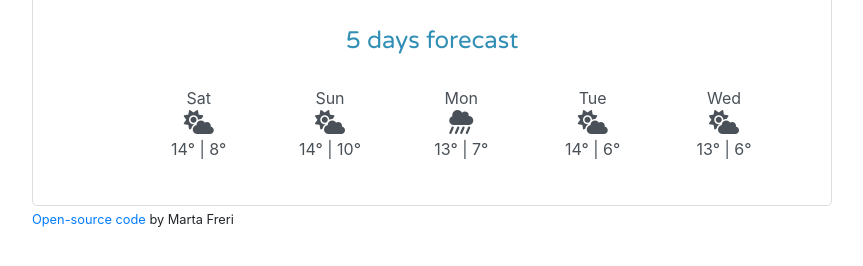
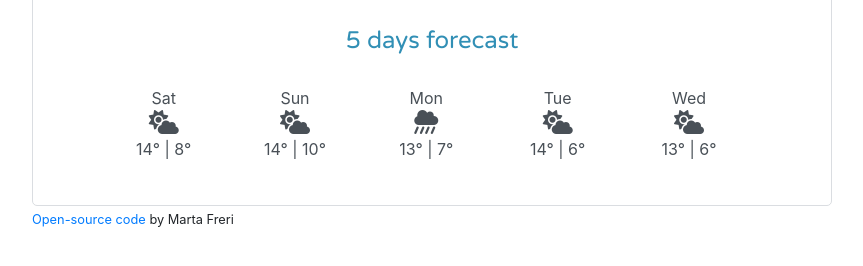
Before and after one commit to martafreri2018/my-weather-app, a website built with Parcel: page index.html in a window 1280 px wide. Shown: the part 408-674 px from the top of the page, without its empty margins (208-1071 px from the left). Built offline with nearby package versions, Linux system fonts and the light colour scheme.

Commit message:
Changed position 5 days forecast

```diff
--- a/src/styles.css
+++ b/src/styles.css
@@ -97,9 +97,9 @@ small {
 
 .forecast {
   position: relative;
-  left: 95px;
   text-align: center;
   color: #495057;
+  left: 60px;
 }
 
 #currentTemp {
```
